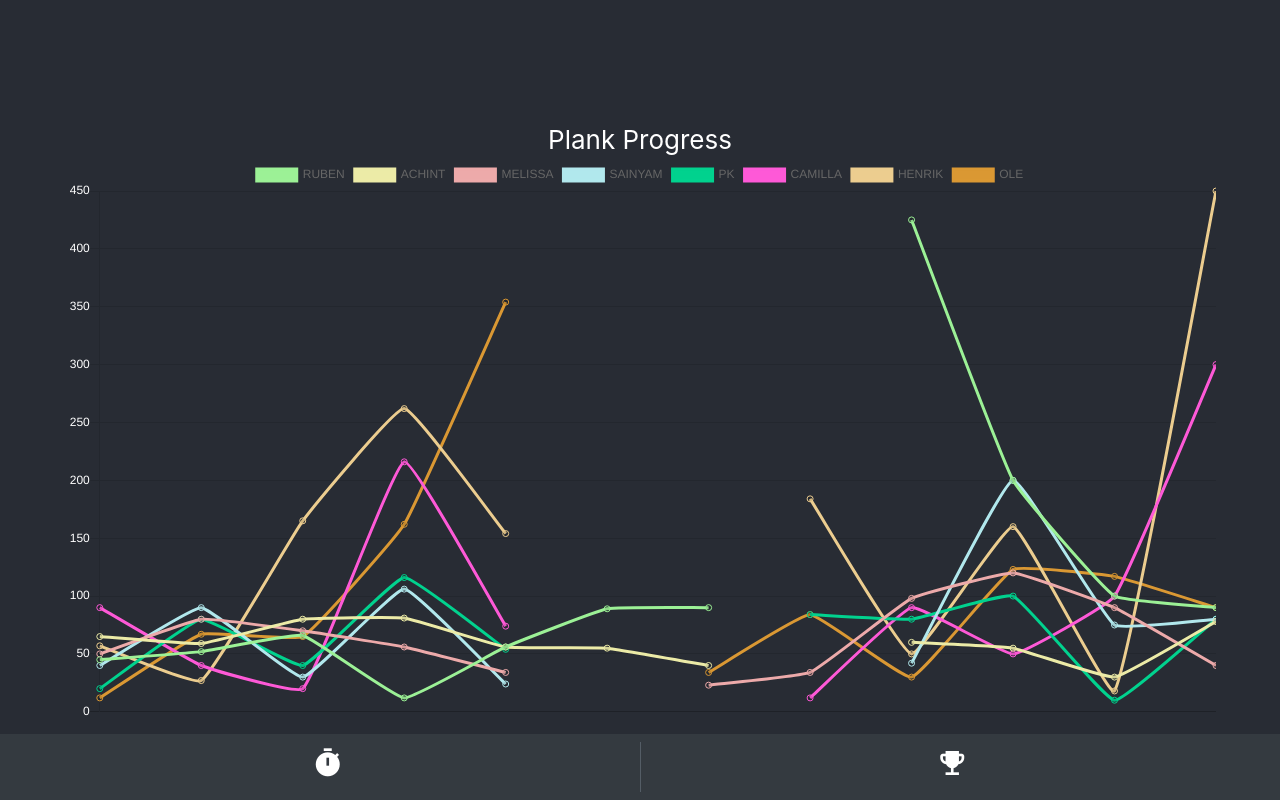
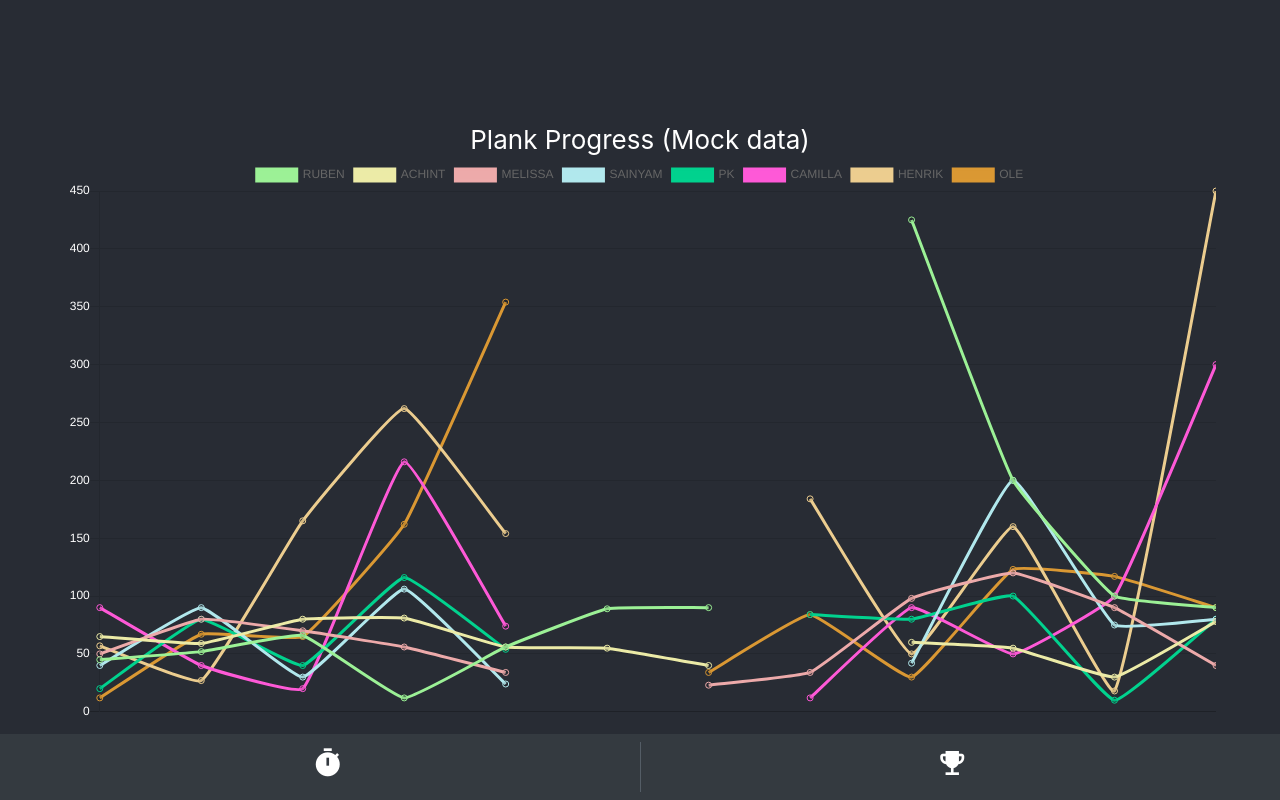
Before and after one commit to achintSatsangi/altrannorge-plank, a React (Create React App) app in the folder frontend/: page /graph in a window 1280 px wide. Built offline with nearby package versions, Linux system fonts and the light colour scheme; what moment-duration-format would draw is missing.

Commit message:
Changed graph header to say it is dummy data

```diff
--- a/frontend/src/Graph/Graph.jsx
+++ b/frontend/src/Graph/Graph.jsx
@@ -142,7 +142,7 @@ export default class Graph extends Component {
     };
     return (
       <div className="Linechart">
-        <div>Plank Progress</div>
+        <div>Plank Progress (Mock data)</div>
         <Line data={data} options={options} />
       </div>
     );
```
